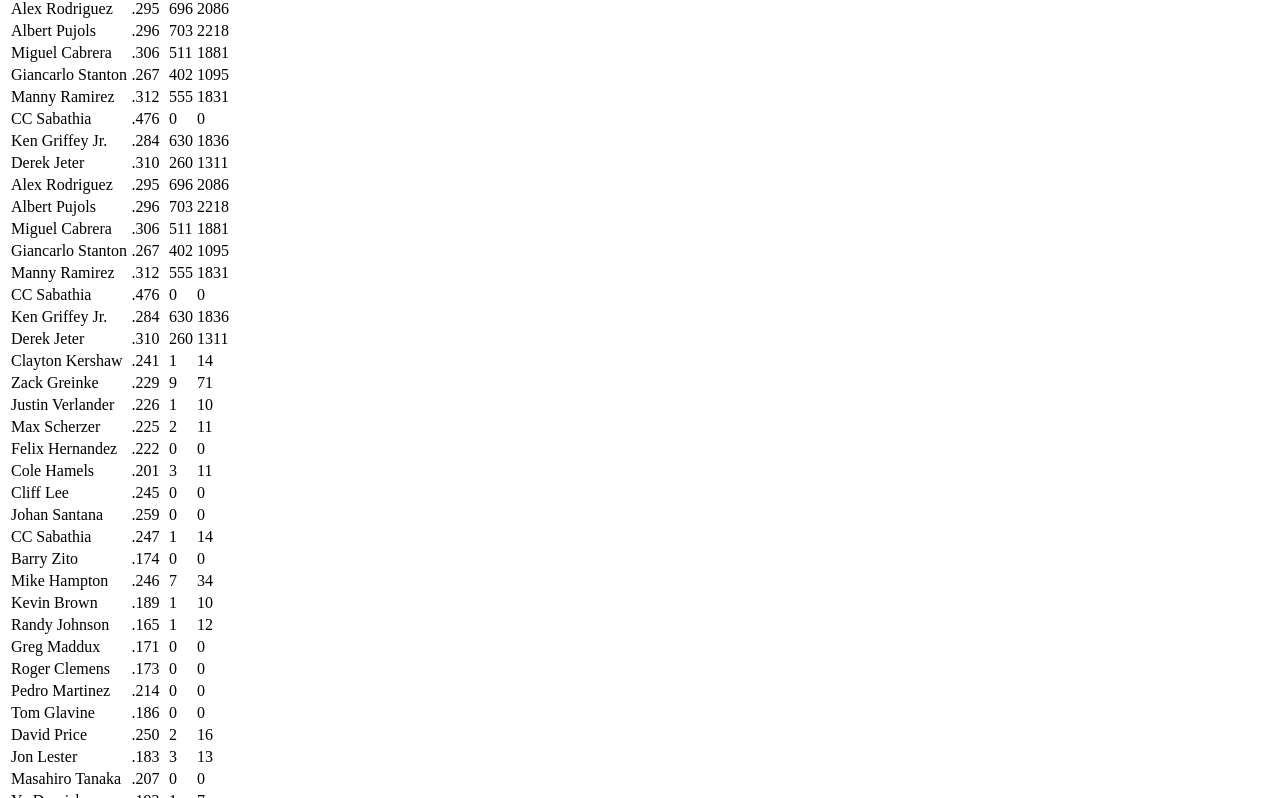
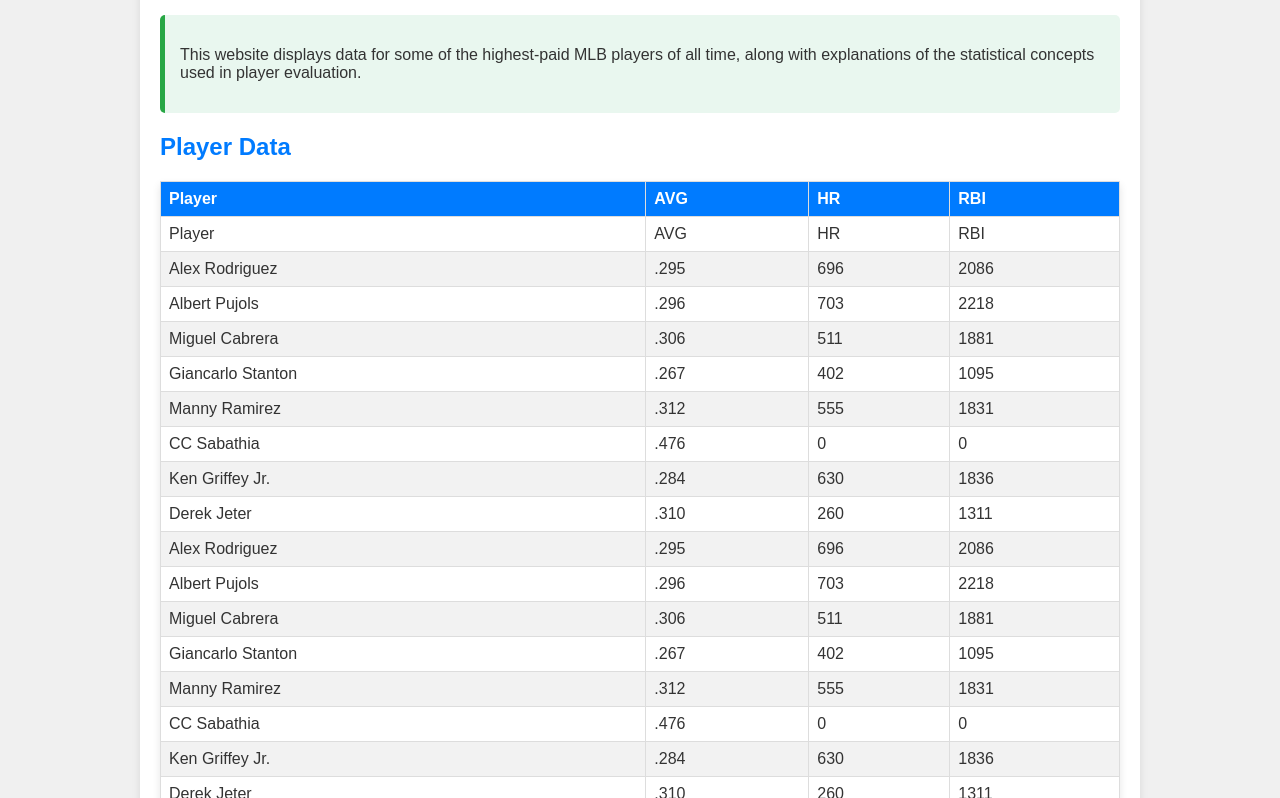
Before and after one commit to peterhcwoo/LeGM.github.io, a plain HTML site: page index.html in a window 1280 px wide. Shown: the part 105-903 px from the top of the page. Drawn offline with Linux system fonts and the light colour scheme.

Commit message:
Made more colorful.

```diff
--- a/index.html
+++ b/index.html
@@ -1,11 +1,78 @@
 <!DOCTYPE html>
-<html>
+<html lang="en">
 <head>
-    <title>MLB Player Data</title>
+    <meta charset="UTF-8">
+    <meta name="viewport" content="width=device-width, initial-scale=1.0">
+    <title>MLB Player Compensation Analysis</title>
+    <style>
+        body {
+            font-family: sans-serif;
+            background-color: #f0f0f0; /* Light gray background */
+            color: #333; /* Dark gray text */
+            margin: 20px;
+        }
+
+        h1, h2 {
+            color: #007bff; /* Blue headings */
+        }
+
+        table {
+            width: 100%;
+            border-collapse: collapse;
+            margin-top: 20px;
+            box-shadow: 0 4px 8px rgba(0, 0, 0, 0.1); /* Subtle shadow */
+        }
+
+        th, td {
+            border: 1px solid #ddd; /* Light gray borders */
+            padding: 8px;
+            text-align: left;
+        }
+
+        th {
+            background-color: #007bff; /* Blue header background */
+            color: white;
+        }
+
+        tr:nth-child(even) {
+            background-color: #f2f2f2; /* Even row background */
+        }
+        .container {
+            max-width: 960px;
+            margin: 0 auto;
+            padding: 20px;
+            background-color: white;
+            border-radius: 8px;
+            box-shadow: 0 4px 8px rgba(0, 0, 0, 0.1);
+        }
+        .explanation {
+            margin-top: 20px;
+            padding: 15px;
+            background-color: #e9f7ef; /* Light green background */
+            border-left: 5px solid #28a745; /* Green left border */
+            border-radius: 5px;
+        }
+
+        .formula {
+            font-family: monospace;
+            background-color: #f8f9fa; /* Very light gray background */
+            padding: 5px 10px;
+            border-radius: 5px;
+            margin: 5px 0;
+            overflow-x: auto; /* Enable horizontal scrolling for long formulas */
+        }
+    </style>
 </head>
 <body>
-    <h1>MLB Player Statistics</h1>
-    <table>
+    <div class="container">
+        <h1>MLB Top Paid Players Analysis</h1>
+
+        <div class="explanation">
+            <p>This website displays data for some of the highest-paid MLB players of all time, along with explanations of the statistical concepts used in player evaluation.</p>
+        </div>
+
+        <h2>Player Data</h2>
+        <table id="playerTable">
             <thead>
                 <tr>
                     <th>Player</th>
@@ -14,26 +81,51 @@
                     <th>RBI</th>
                 </tr>
             </thead>
-        <tbody id="playerTableBody">
-            </tbody>
+            <tbody></tbody>
         </table>
+
+         <div class="explanation">
+            <h2>Statistical Concepts</h2>
+            <p>Here's a brief explanation of the statistical concepts used in player analysis:</p>
+
+            <h3>Z-score</h3>
+            <p>A z-score tells you how many standard deviations a data point is from the mean. The formula is:</p>
+            <div class="formula">z = (x - μ) / σ</div>
+            <p>Where:</p>
+            <ul>
+                <li><code>x</code>: The data point</li>
+                <li><code>μ</code>: The mean</li>
+                <li><code>σ</code>: The standard deviation</li>
+            </ul>
+
+            <h3>Standard Deviation</h3>
+            <p>Standard deviation measures the spread of data. The sample standard deviation formula is:</p>
+            <div class="formula">s = sqrt[ Σ(xi - x̄)² / (n - 1) ]</div>
+            <p>Where:</p>
+            <ul>
+                <li><code>xi</code>: Each data point</li>
+                <li><code>x̄</code>: The sample mean</li>
+                <li><code>n</code>: The number of data points</li>
+            </ul>
+        </div>
+    </div>
+
     <script>
-        fetch('player_data.csv') // Fetch the CSV file
+        fetch('player_data.csv')
             .then(response => response.text())
             .then(csvData => {
                 const rows = csvData.split('\n');
-                const tableBody = document.getElementById('playerTableBody');
-                rows.slice(1).forEach(row => { // Skip header row
+                const tableBody = document.getElementById('playerTable').getElementsByTagName('tbody')[0];
+                rows.slice(0, -1).forEach(row => { // handles potential empty last row
                     const columns = row.split(',');
-                    const tableRow = document.createElement('tr');
+                    const newRow = tableBody.insertRow();
                     columns.forEach(column => {
-                        const tableCell = document.createElement('td');
-                        tableCell.textContent = column;
-                        tableRow.appendChild(tableCell);
+                        const newCell = newRow.insertCell();
+                        newCell.textContent = column;
                     });
-                    tableBody.appendChild(tableRow);
                 });
             });
     </script>
+
 </body>
 </html>
```
Lines whose indentation alone changed are shown as unchanged.
